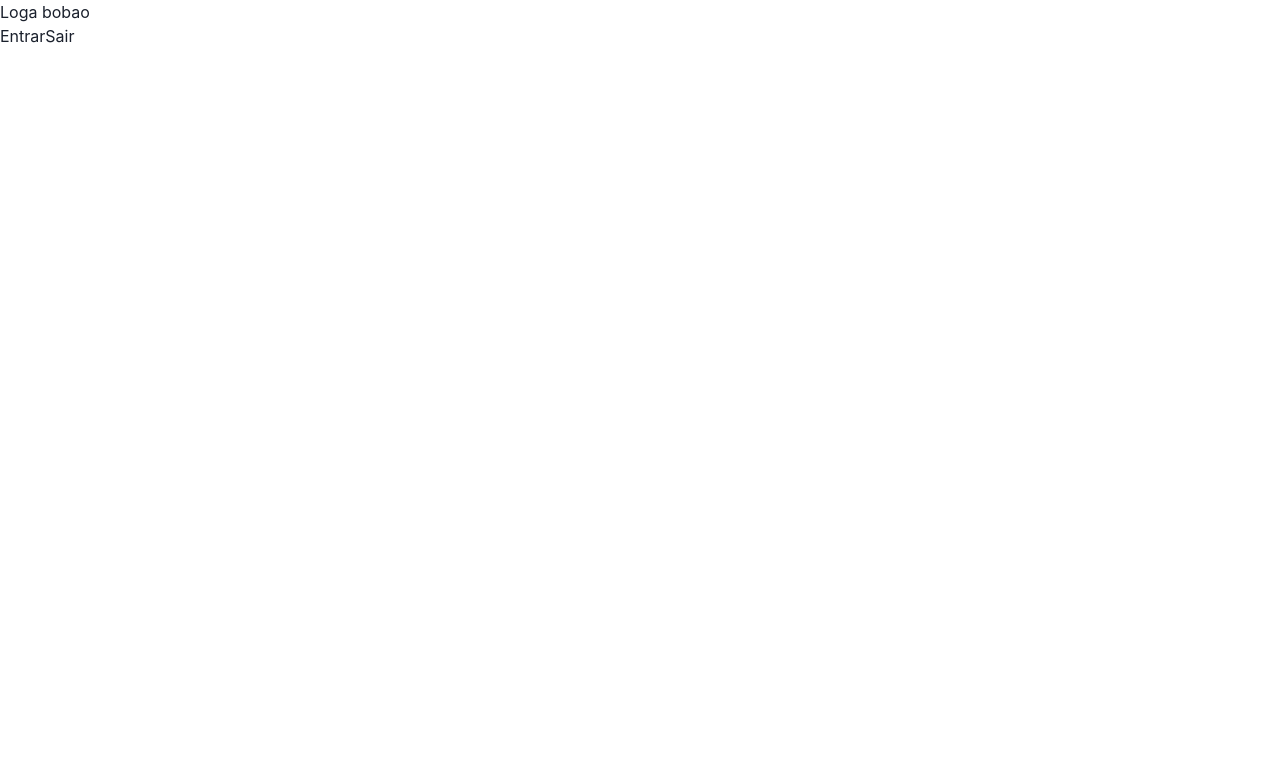
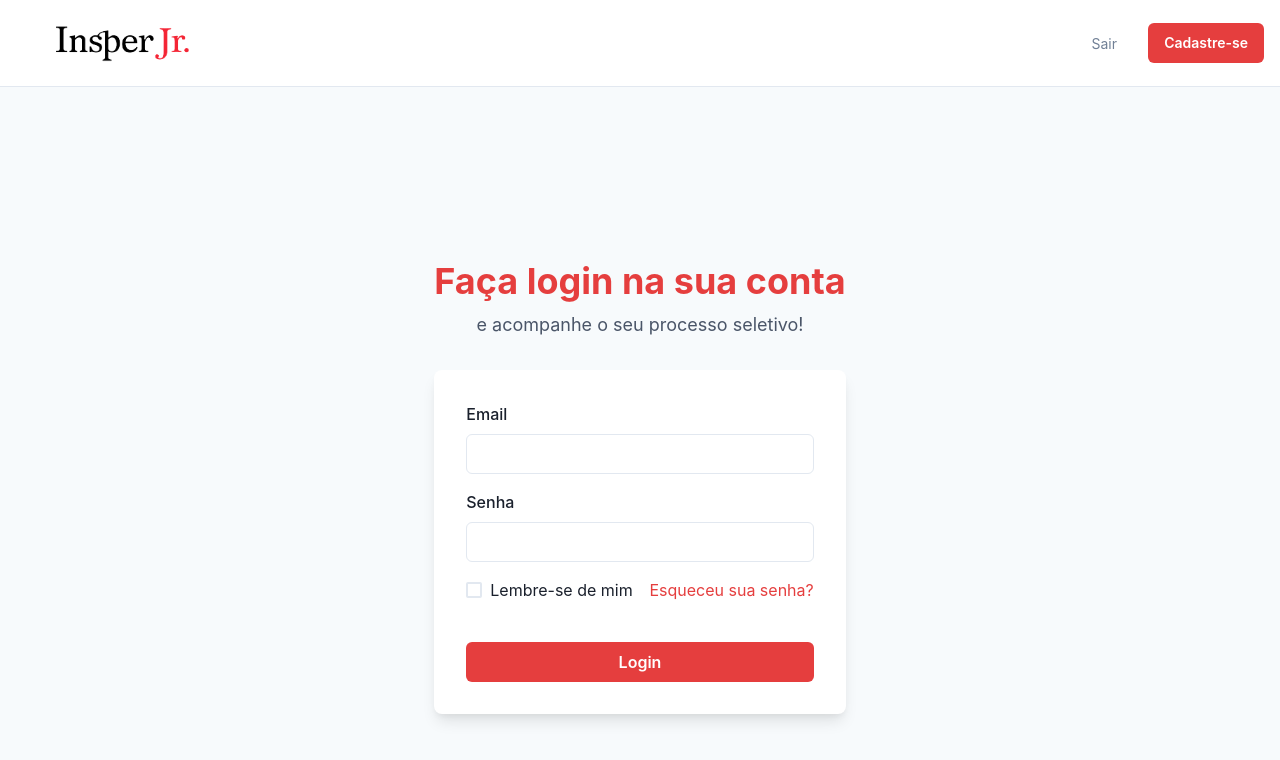
Before and after one commit to alessitomas/tech-pro-jr, a Next.js app: page /login in a window 1280 px wide. Shown: the top 760 px of the page. Built offline with nearby package versions, Linux system fonts and the light colour scheme.

Commit message:
Retirada do Botão de Sair nas páginas de Cadastro + 'Botão' de Sair na prórpia imagem da Navbar + Página de Login

```diff
--- a/components/botao_sair.js
+++ /dev/null
@@ -1,60 +0,0 @@
-
-import {Image} from "@chakra-ui/react"
-import router from 'next/router';
-import {
-  Box,
-  Flex,
-  Text,
-  IconButton,
-  Button,
-  Stack,
-  Collapse,
-  Icon,
-  Link,
-  Popover,
-  PopoverTrigger,
-  PopoverContent,
-  useColorModeValue,
-  useBreakpointValue,
-  useDisclosure
-} from '@chakra-ui/react';
-import {
-  HamburgerIcon,
-  CloseIcon,
-  ChevronDownIcon,
-  ChevronRightIcon,
-} from '@chakra-ui/icons';
-
-
-export default function Sair_botao() {
-    const { isOpen, onToggle } = useDisclosure();
-    return (
-      <Flex borderLeftRadius="0" justifyContent="center" alignItems="center">
-        <Button
-        onClick = {() => router.push('/')}
-
-        // {...props}
-        flex={0.5}
-        px={8}
-        fontSize={'sm'}
-        rounded={'full'}
-        bg={'white.400'}
-        color={'black'}
-        boxShadow={
-          '0px 1px 25px -5px rgb(66 153 225 / 48%), 0 10px 10px -5px rgb(66 153 225 / 43%)'
-        }
-
-        _hover={{
-          bg: 'grey.400',
-        }}
-        _focus={{
-          bg: 'grey.500',
-
-        }}>
-
-        Sair
-        </Button>
-
-    </Flex>
-    );
-  };
--- a/components/navbar_cadastrarcandidato.js
+++ b/components/navbar_CADASTROS.js
@@ -66,11 +66,13 @@
           height = '70px'
           src='/insper_junior_logo_inteiro.png'
           alt='Insper Jr.'
-        />
+          onClick = {() => router.push('/')}
+          cursor = {'pointer'}
+          />
           <Flex display={{ base: 'none', md: 'flex' }} ml={10}>
           </Flex>
         </Flex>
-        <Stack
+        {/* <Stack
           flex={{ base: 1, md: 0 }}
           justify={'flex-end'}
           direction={'row'}
@@ -85,9 +87,9 @@
             _hover={{
               bg: 'red.400',
             }}>
-            Cadastrar como Candidato
+            Sair
           </Button>
-        </Stack>
+        </Stack> */}
       </Flex>
       <Collapse in={isOpen} animateOpacity>
       </Collapse>
--- a/components/navbar_cadastrarvaliador.js
+++ b/components/navbar_com_botao_sair.js
@@ -25,7 +25,7 @@
   ChevronRightIcon,
 } from '@chakra-ui/icons';
 
-export default function WithSubnavigation_2() {
+export default function WithSubnavigation4() {
   const { isOpen, onToggle } = useDisclosure();
   const router = useRouter();
 
@@ -76,16 +76,25 @@
           direction={'row'}
           spacing={6}>
           <Button
+            as={'a'}
+            fontSize={'sm'}
+            fontWeight={400}
+            variant={'link'}
+            onClick = {() => router.push('/')}
+          >
+            Sair
+          </Button>
+          <Button
             display={{ base: 'none', md: 'inline-flex' }}
             fontSize={'sm'}
             fontWeight={600}
             color={'white'}
             bg={'red.500'}
-            onClick = {() => router.push('/cadastro/avaliador')}
+            onClick = {() => router.push('/cadastro/candidato')}
             _hover={{
               bg: 'red.400',
             }}>
-            Cadastrar como Avaliador
+            Cadastre-se
           </Button>
         </Stack>
       </Flex>
--- a/pages/cadastro/candidato.js
+++ b/pages/cadastro/candidato.js
@@ -6,8 +6,7 @@
 import { useState } from "react";
 import axios from "axios";
 import router from "next/router";
-import WithSubnavigation_2 from "../../components/navbar_cadastrarvaliador";
-import Login_botao from "../../components/botao_sair";
+import WithSubnavigation_3 from "../../components/navbar_CADASTROS";
 import { SimpleGrid, ButtonGroup, Box, Container, Input, Button, Flex, Stack } from '@chakra-ui/react'
 
 export default function Forms () {
@@ -49,8 +48,10 @@
   }}
 
 return (
+  <div>
+    <WithSubnavigation_3/>
     <Container>
-    <WithSubnavigation_2/>
+
       <br/><br/>
       <p>Nome Completo</p>
         <Input onChange={({ target }) => setNome(target?.value)} />
@@ -83,13 +84,11 @@
         <p>Email</p>
         <Input onChange={({ target }) => setEmail(target?.value)}  placeholder='email@email.com.br'/>
         <br/><br/>
-
+        <Stack variant="outline" spacing="5">
         <p>Horário de Disponibilidade</p>
         <Input onChange={({ target }) => setHorario(target?.value)} />
         <br/>
 
-      {/* <Flex justifyContent="center" alignItems="center"> */}
-    <Stack variant="outline" spacing="10">
       <Button
         onClick = {handleSubmit}
 
@@ -116,9 +115,10 @@
       </Button>
     {/* </Flex> */}
     {/* <SimpleGrid rows={4} spacing={2}></SimpleGrid> */}
+    <Box h='40px' bg=''></Box>
 
-      <Login_botao />
     </Stack>
   </Container>
+  </div>
 )
   }
--- a/pages/login.js
+++ b/pages/login.js
@@ -1,28 +1,84 @@
 import Head from "next/head";
 import { Sair } from "../components/botoes";
 import { Login_entrar } from "../components/botoes";
+import {
+  Flex,
+  Box,
+  FormControl,
+  FormLabel,
+  Input,
+  Checkbox,
+  Stack,
+  Link,
+  Button,
+  Heading,
+  Text,
+  useColorModeValue,
+} from '@chakra-ui/react';
+import WithSubnavigation from "../components/navbar";
+import { red } from "@mui/material/colors";
+import { useRouter } from "next/router";
+import WithSubnavigation4 from "../components/navbar_com_botao_sair";
 
 
-
-function paginaLogin(){
+export default function paginaLogin(){
+  const router = useRouter();
     return (
       <>
+      <WithSubnavigation4/>
       <Head>
         <title>Insper Junior</title>
         <meta name="description" content="Insper Junior" />
         <link rel="icon" href="insper_junior_logo_pequeno.ico" />
       </Head>
-
-      <div className="login">
-            Loga bobao
-      </div>
-
-      <Login_entrar/>
-
-      <Sair/>
-
+    <Flex
+      minH={'100vh'}
+      align={'center'}
+      justify={'center'}
+      bg={useColorModeValue('gray.50', 'gray.800')}>
+      <Stack spacing={8} mx={'auto'} maxW={'lg'} py={12} px={6}>
+        <Stack align={'center'}>
+          <Heading fontSize={'4xl'} color = {'red.500'}>Faça login na sua conta</Heading>
+          <Text fontSize={'lg'} color={'gray.600'}>
+            e acompanhe o seu processo seletivo!
+          </Text>
+        </Stack>
+        <Box
+          rounded={'lg'}
+          bg={useColorModeValue('white', 'gray.700')}
+          boxShadow={'lg'}
+          p={8}>
+          <Stack spacing={4}>
+            <FormControl id="email">
+              <FormLabel>Email</FormLabel>
+              <Input type="email" />
+            </FormControl>
+            <FormControl id="password">
+              <FormLabel>Senha</FormLabel>
+              <Input type="password" />
+            </FormControl>
+            <Stack spacing={10}>
+              <Stack
+                direction={{ base: 'column', sm: 'row' }}
+                align={'start'}
+                justify={'space-between'}>
+                <Checkbox>Lembre-se de mim</Checkbox>
+                <Link color={'red.500'}>Esqueceu sua senha?</Link>
+              </Stack>
+              <Button
+                onClick = {() => router.push('/')}
+                bg={'red.500'}
+                color={'white'}
+                _hover={{
+                  bg: 'red.500',
+                }}>
+                Login
+              </Button>
+            </Stack>
+          </Stack>
+        </Box>
+      </Stack>
+    </Flex>
     </>
-    )
-  }
-
-  export default paginaLogin;
+  );
+}
```
Also changed, not shown: pages/cadastro/avaliador.js (+7 -4 lines). Lines whose indentation alone changed are shown as unchanged.
